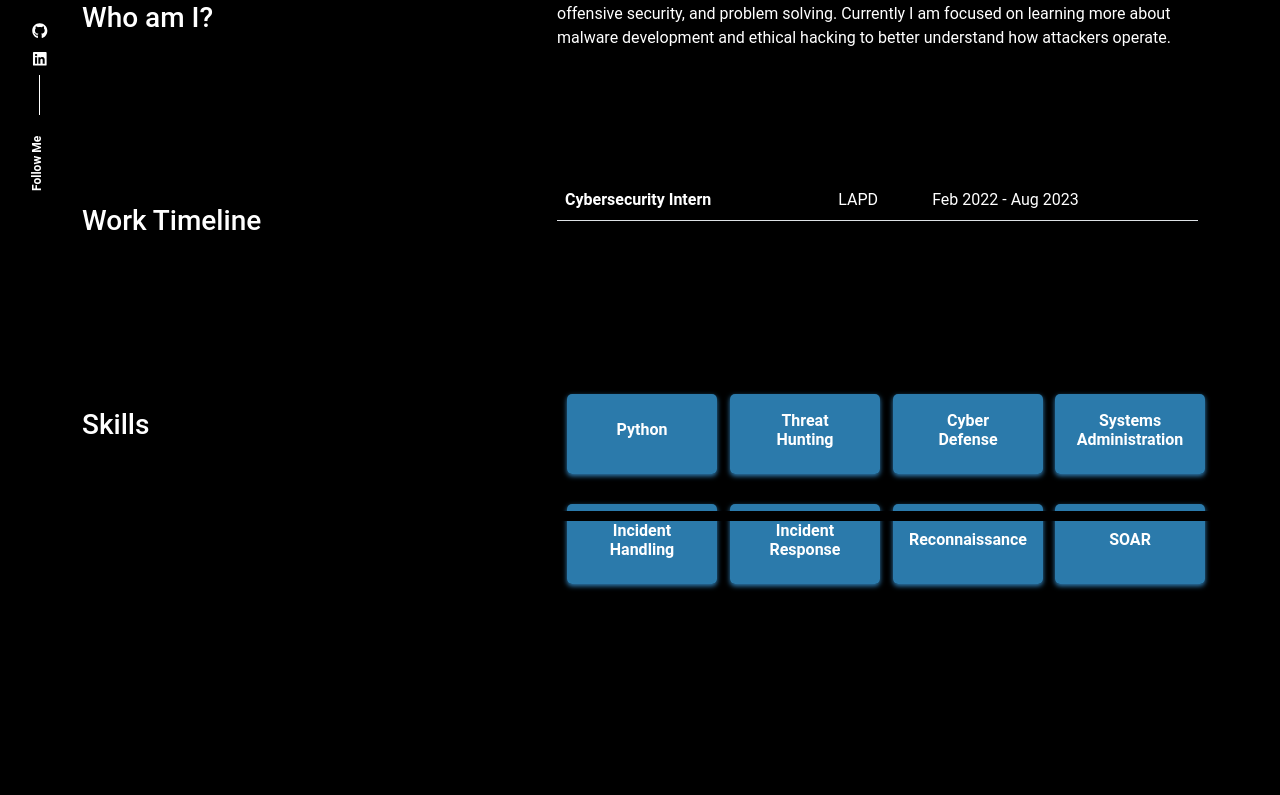
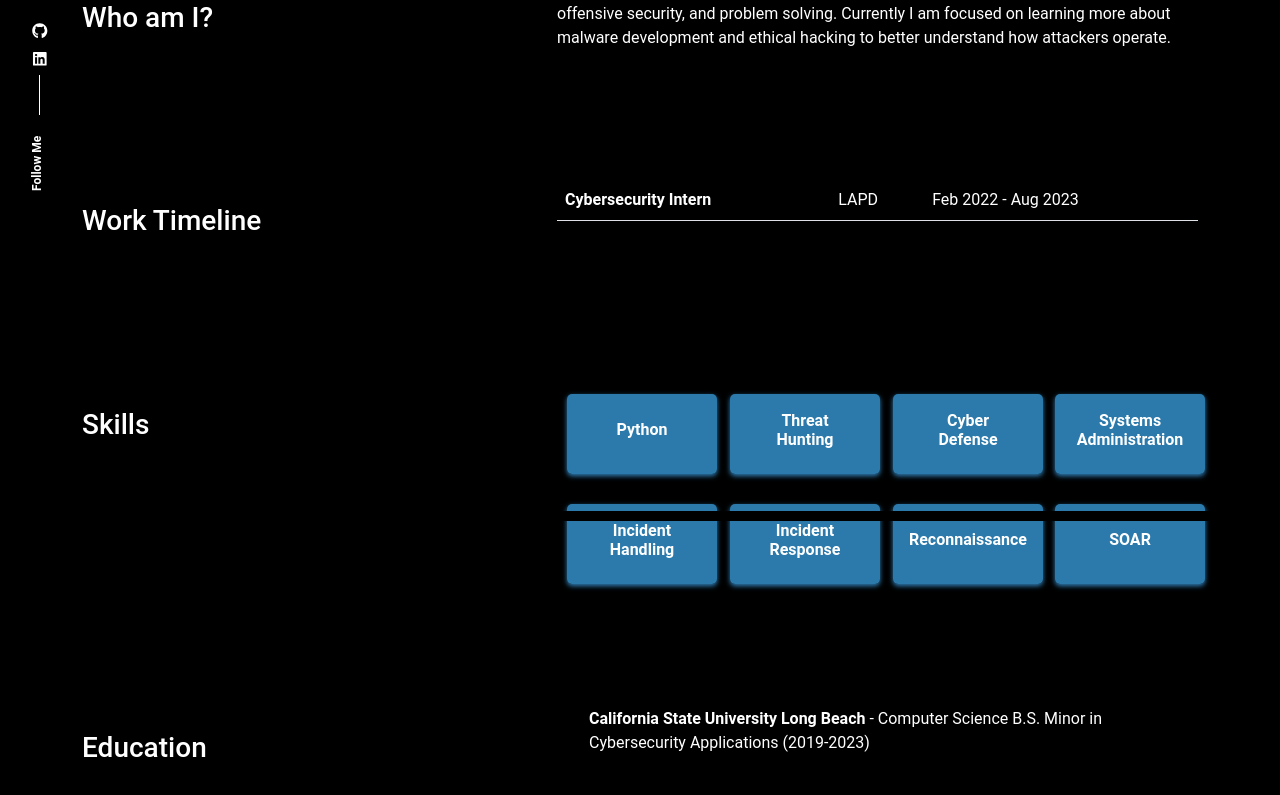
Before and after one commit to corbinmarino/corbinmarino.github.io, a React (Create React App) app: page /about in a window 1280 px wide. Shown: the part 279-1074 px from the top of the page. Before the commit the page ends 873 px from the top, so only its background shows below. Built offline with nearby package versions, Linux system fonts and the light colour scheme.

Commit message:
Education Information
Added education info to about page

```diff
--- a/src/content_option.js
+++ b/src/content_option.js
@@ -150,6 +150,15 @@ const socialprofils = {
     github: "https://github.com/corbinmarino",
     linkedin: "https://www.linkedin.com/in/corbin-marino-46b57a225/",
 };
+
+const educationInfo = [{
+    institution: "California State University Long Beach",
+    degree: "Computer Science B.S. Minor in Cybersecurity Applications",
+    years: "2019-2023"
+    },
+
+];
+
 export {
     meta,
     dataabout,
@@ -160,4 +169,5 @@ export {
     contactConfig,
     socialprofils,
     logotext,
+    educationInfo,
 };
--- a/src/pages/about/index.js
+++ b/src/pages/about/index.js
@@ -7,6 +7,7 @@ import {
   meta,
   worktimeline,
   skills,
+  educationInfo,
 } from "../../content_option";
 
 export const About = () => {
@@ -72,6 +73,20 @@ export const About = () => {
             })}
           </Col>
         </Row>
+        <Row className="sec_sp">
+          <Col lg="5">
+            <h3 className="color_sec py-4">Education</h3>
+          </Col>
+          <Col lg="7">
+            <ul>
+              {educationInfo.map((data, i) => (
+                <li key={i}>
+                  <strong>{data.institution}</strong> - {data.degree} ({data.years})
+                </li>
+              ))}
+            </ul>
+          </Col>
+        </Row>
       </Container>
     </HelmetProvider>
   );
```
